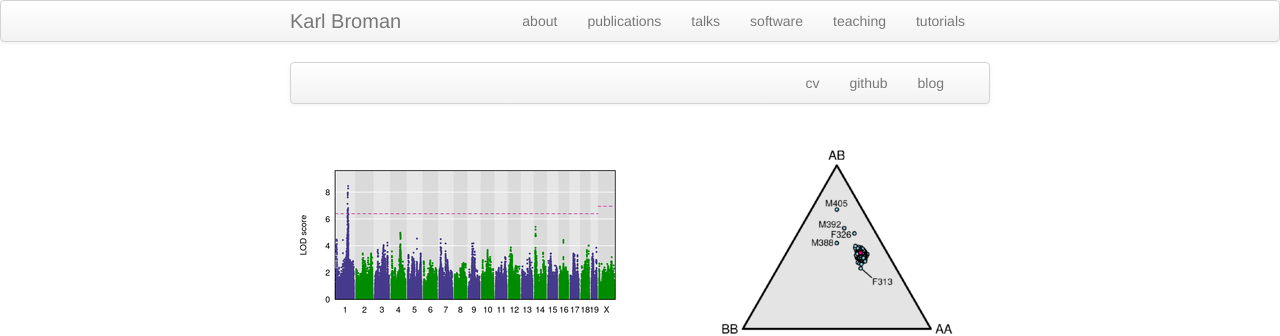
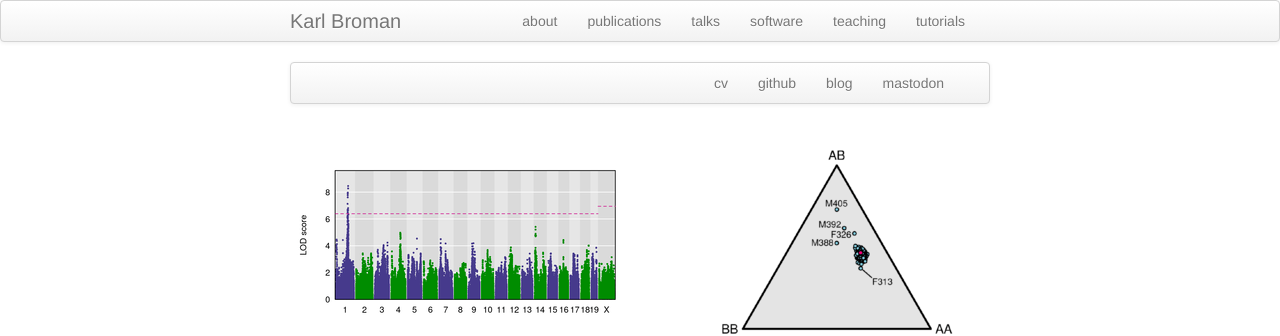
Before and after one commit to kbroman/kbroman.github.io, a Jekyll site: the page built from index.md, in a window 1280 px wide. Shown: the top 336 px of the page. Built offline with Jekyll 4.4.1, drawn with Linux system fonts in a browser that asks for light colours.

Commit message:
add links to mastodon on front + about pages

```diff
--- a/index.md
+++ b/index.md
@@ -11,6 +11,7 @@ keywords: Broman, QTL, R/qtl, quantitative trait loci, statistics, statistical g
           <li><a href="{{ BASE_PATH }}/broman_cv.pdf">cv</a></li>
           <li><a href="https://github.com/kbroman">github</a></li>
           <li><a href="https://kbroman.org/blog">blog</a></li>
+          <li><a rel="me" href="https:///fosstodon.org/@kbroman">mastodon</a></li>
       </ul>
   </div>
 </div>
```
Also changed, not shown: about.md (+1 -0 lines).
